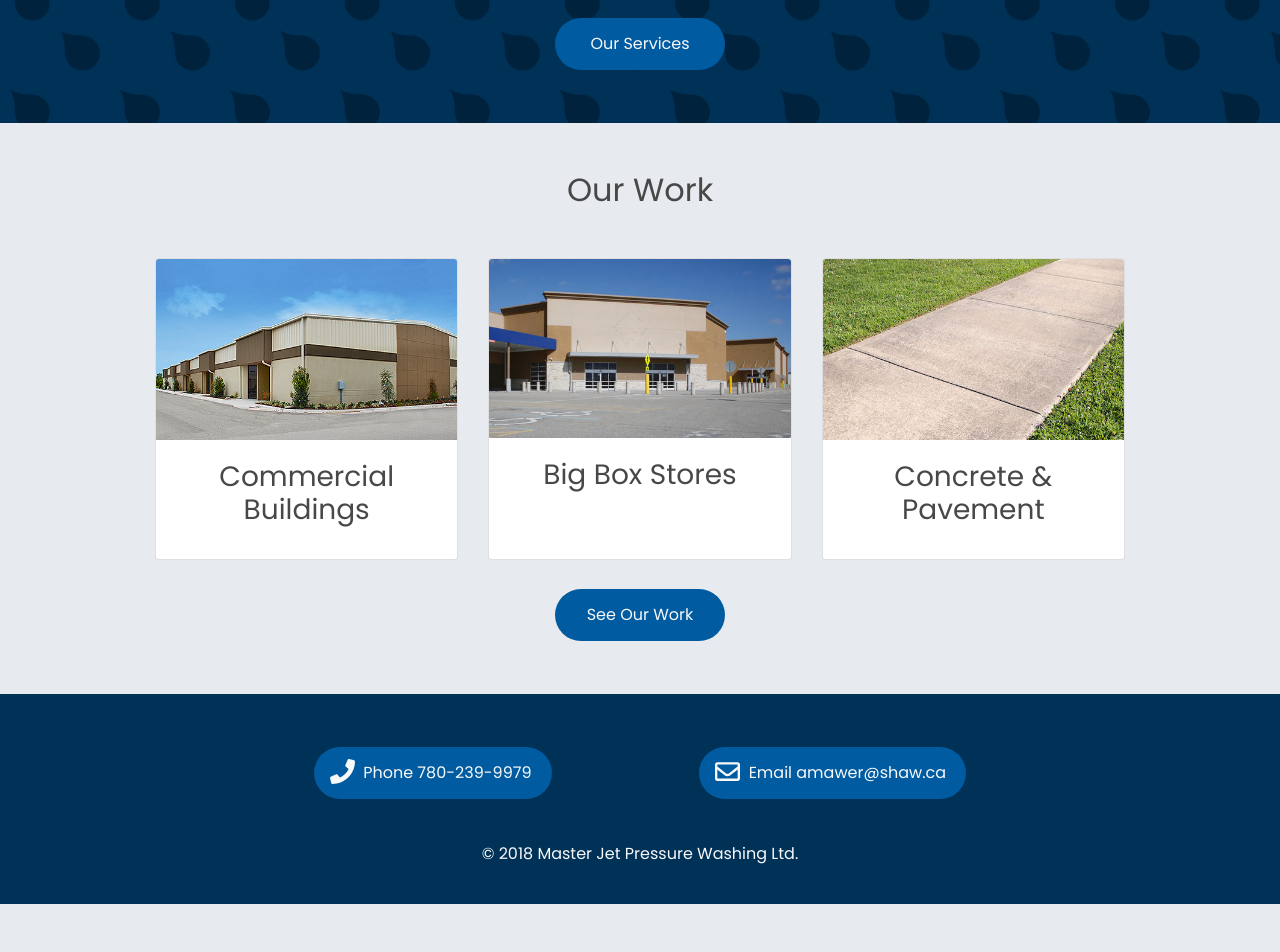
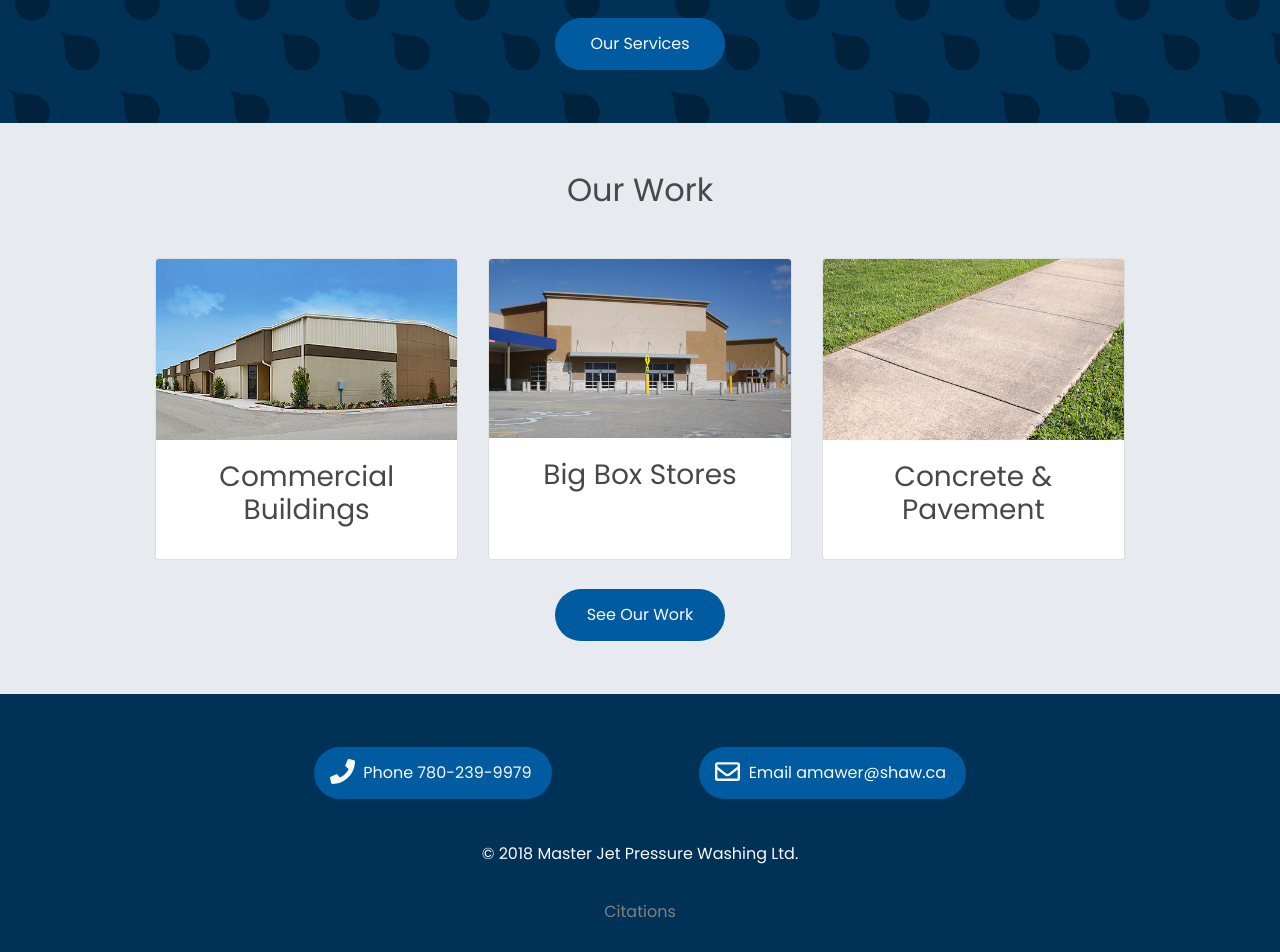
Before and after one commit to linhub15/masterjet.ca, a Jekyll site: the page built from index.html, in a window 1280 px wide. Shown: the part 1275-2227 px from the top of the page. Built offline with Jekyll 4.4.1, drawn with Linux system fonts in a browser that asks for light colours; nearby versions of some CDN libraries; before the commit the page ends 2179 px from its top, so only the background shows below that.

Commit message:
Add Citations to footer

```diff
--- a/_config.yml
+++ b/_config.yml
@@ -6,7 +6,7 @@ keywords: >-
   pavement cleaning, concrete cleaning, gum spot removal, dumpster cleaning,
   compactor cleaning, building exterior cleaning, warehouse cleaning,
   residential building cleaning
-url: "masterjet.ca"
+url: "www.masterjet.ca"
 phone: 780-239-9979
 email: amawer@shaw.ca
 
--- a/_includes/site-footer.html
+++ b/_includes/site-footer.html
@@ -5,7 +5,8 @@
             <a class="btn mj-btn mj-btn-secondary mx-auto" href="mailto:{{ site.email }}">{% include icons/envelope.html %} <span>Email {{ site.email }}</span></a>
         </div>
         <div>
-                <p class="text-center">&copy; {{site.time | date: '%Y' }} {{ site.title }}</p>
+                <p class="text-center">&copy; {{ site.time | date: '%Y' }} {{ site.title }}</p>
+                <p class="citation"><a href="/citation.html">Citations</a></p>
         </div>
     </div>
 </div>
--- a/_layouts/default.html
+++ b/_layouts/default.html
@@ -37,6 +37,6 @@
     <script src="https://code.jquery.com/jquery-3.2.1.slim.min.js" integrity="sha384-KJ3o2DKtIkvYIK3UENzmM7KCkRr/rE9/Qpg6aAZGJwFDMVNA/GpGFF93hXpG5KkN" crossorigin="anonymous"></script>
     <script src="https://cdnjs.cloudflare.com/ajax/libs/popper.js/1.12.9/umd/popper.min.js" integrity="sha384-ApNbgh9B+Y1QKtv3Rn7W3mgPxhU9K/ScQsAP7hUibX39j7fakFPskvXusvfa0b4Q" crossorigin="anonymous"></script>
     <script src="https://maxcdn.bootstrapcdn.com/bootstrap/4.0.0/js/bootstrap.min.js" integrity="sha384-JZR6Spejh4U02d8jOt6vLEHfe/JQGiRRSQQxSfFWpi1MquVdAyjUar5+76PVCmYl" crossorigin="anonymous"></script>
-    <script src="{{ site.url }}/js/main.js"></script>
+    <script src="/js/main.js"></script>
 </body>
 </html>
--- a/_sass/shared.scss
+++ b/_sass/shared.scss
@@ -117,4 +117,20 @@
     p {
         margin-bottom: 0;
     }
+
+    .citation {
+        text-align: center;
+        margin: 0;
+        padding-bottom: 2em;
+        line-height: 1em;
+
+        a {
+            color: gray;
+            text-decoration: none;
+            transition: ease 0.2s;
+            &:hover {
+                color: darken(gray,10%);
+            }
+        }
+    }
 }
```
Also changed, not shown: citation.html (added, +9 -0 lines).
